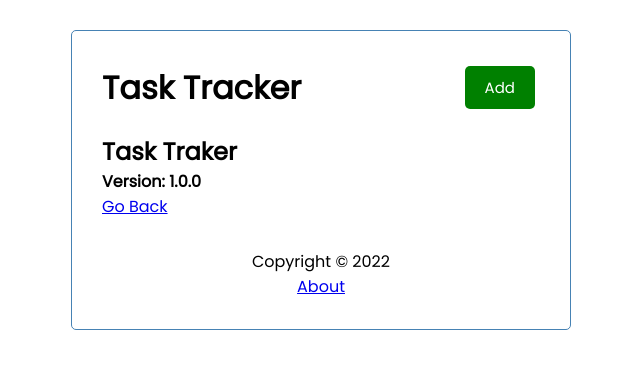
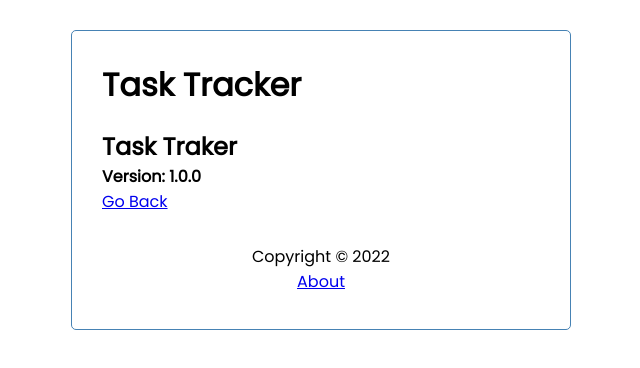
Before and after one commit to 00ZRHun/angular-crash, an Angular app: page /about in a window 1280 px wide. Shown: the top 368 px of the page, without its empty margins (319-959 px from the left). Built offline with nearby package versions, Linux system fonts and the light colour scheme.

Commit message:
Limit Component to Route

```diff
--- a/src/app/components/header/header.component.html
+++ b/src/app/components/header/header.component.html
@@ -1,7 +1,7 @@
 <header>
     <h1>{{ title }}</h1>
 
-    <app-button
+    <app-button *ngIf="hasRoute('/')"
         color="{{ showAddButton ? 'red' : 'green' }}"
         text="{{ showAddButton ? 'Close' : 'Add' }}"
         (buttonClick)="toggleAddTask()"></app-button>
--- a/src/app/components/header/header.component.ts
+++ b/src/app/components/header/header.component.ts
@@ -1,6 +1,7 @@
 import { Component, OnInit } from '@angular/core';
 import { UiService } from '../../services/ui.service';
 import { Subscription } from 'rxjs';
+import { Router } from '@angular/router';
 
 @Component({
   selector: 'app-header',
@@ -12,7 +13,7 @@
   showAddButton: Boolean = false;
   subscription!: Subscription;
 
-  constructor(private uiService: UiService) {
+  constructor(private uiService: UiService, private router: Router) {  // bring in them as provider to constructor
     this.subscription = this.uiService
       .onToggle()
       .subscribe((value) => (this.showAddButton = value));
@@ -23,4 +24,8 @@
   toggleAddTask() {
     this.uiService.toggleAddTask();
   }
+
+  hasRoute(route: string): Boolean {
+    return this.router.url === route;
+  }
 }
```
